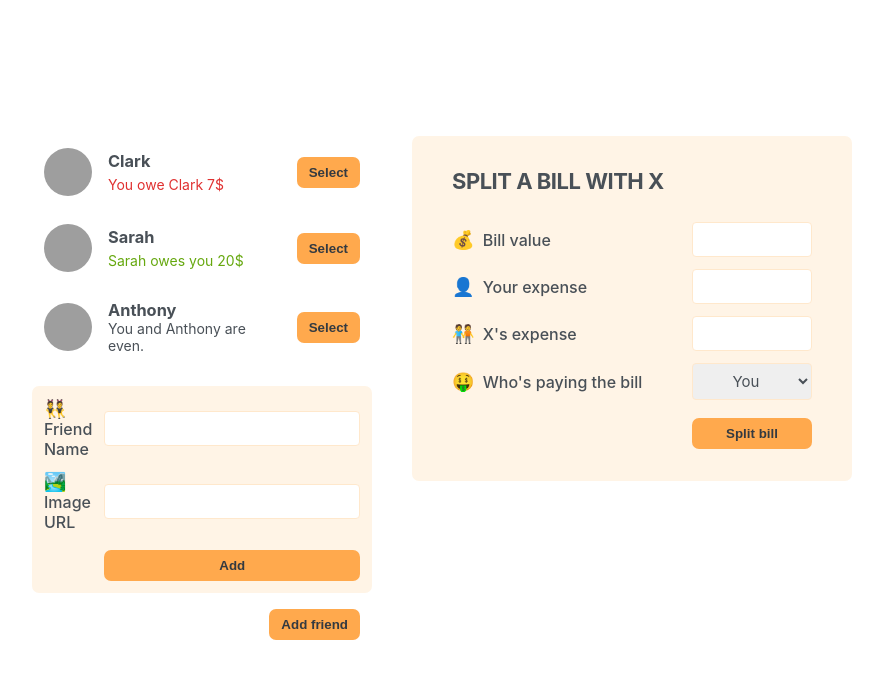
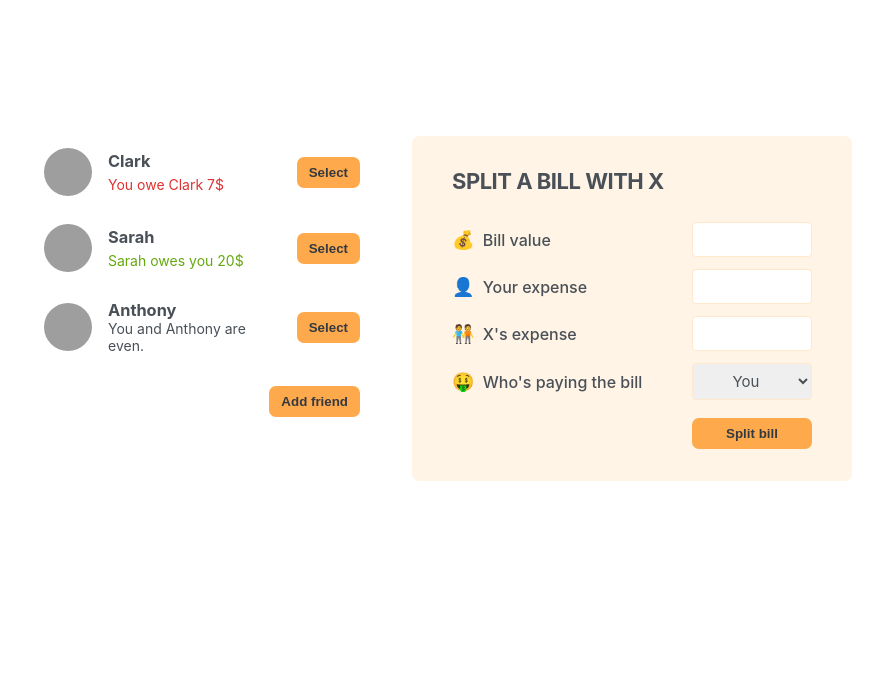
Before and after one commit to jzrlqwzy/eat-n-split, a React (Create React App) app: page / in a window 1280 px wide. Shown: the top 678 px of the page, without its empty margins (198-1081 px from the left). Built offline with nearby package versions, Linux system fonts and the light colour scheme; grey boxes are pictures that could not be loaded.

Commit message:
display add friend form

```diff
--- a/src/App.js
+++ b/src/App.js
@@ -1,3 +1,5 @@
+import { useState } from "react";
+
 const initialFriends = [
   {
     id: 118836,
@@ -19,13 +21,29 @@
   },
 ];
 
+function Button({ children, onClick }) {
+  return (
+    <button className="button" onClick={onClick}>
+      {children}
+    </button>
+  );
+}
+
 export default function App() {
+  const [showAddFriend, setShowAddFriend] = useState(false);
+
+  function handlerShowAddFriend() {
+    setShowAddFriend((show) => !show);
+  }
+
   return (
     <div className="app">
       <div className="sidebar">
         <FriendsList />
-        <FormAddFriend />
-        <Button>Add friend</Button>
+        {showAddFriend && <FormAddFriend />}
+        <Button onClick={handlerShowAddFriend}>
+          {showAddFriend ? "close" : "Add friend"}
+        </Button>
       </div>
       <FormSplitBill />
     </div>
@@ -102,7 +120,3 @@
     </form>
   );
 }
-
-function Button({ children }) {
-  return <button className="button">{children}</button>;
-}
```
